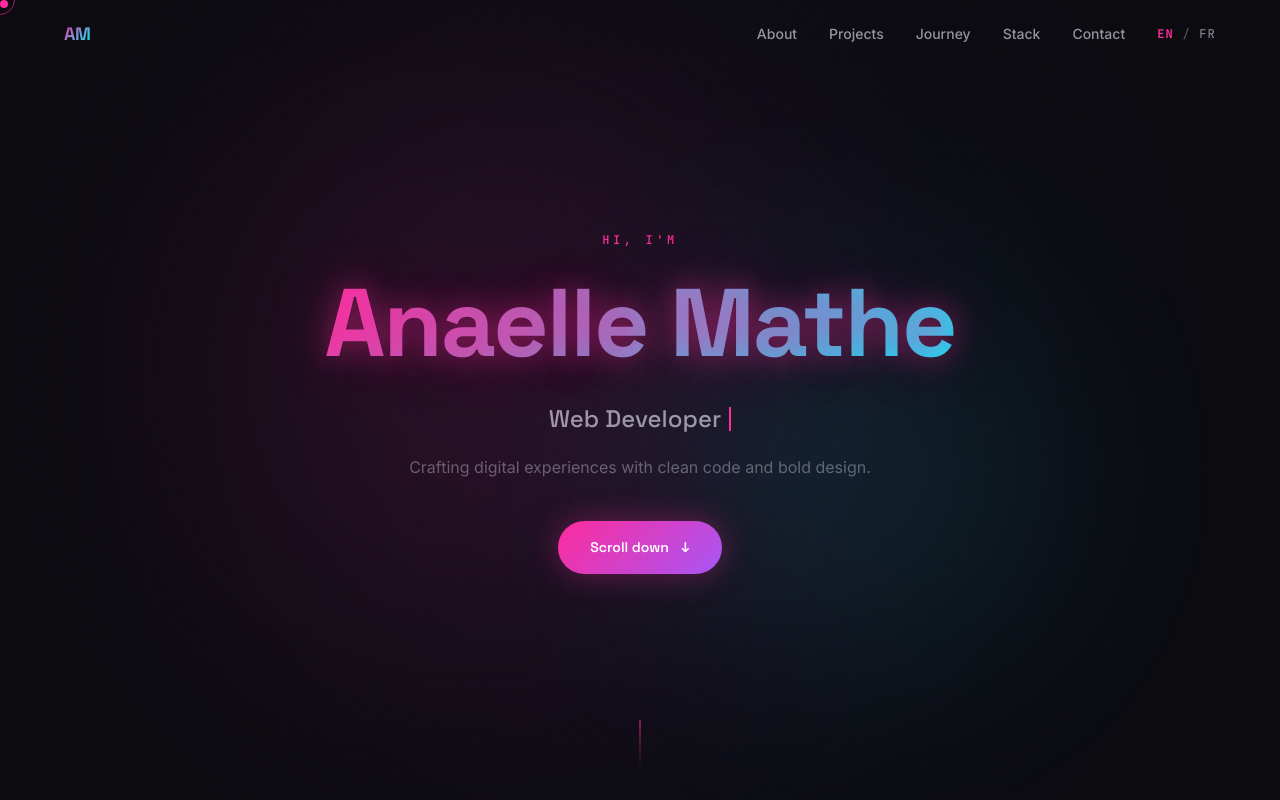
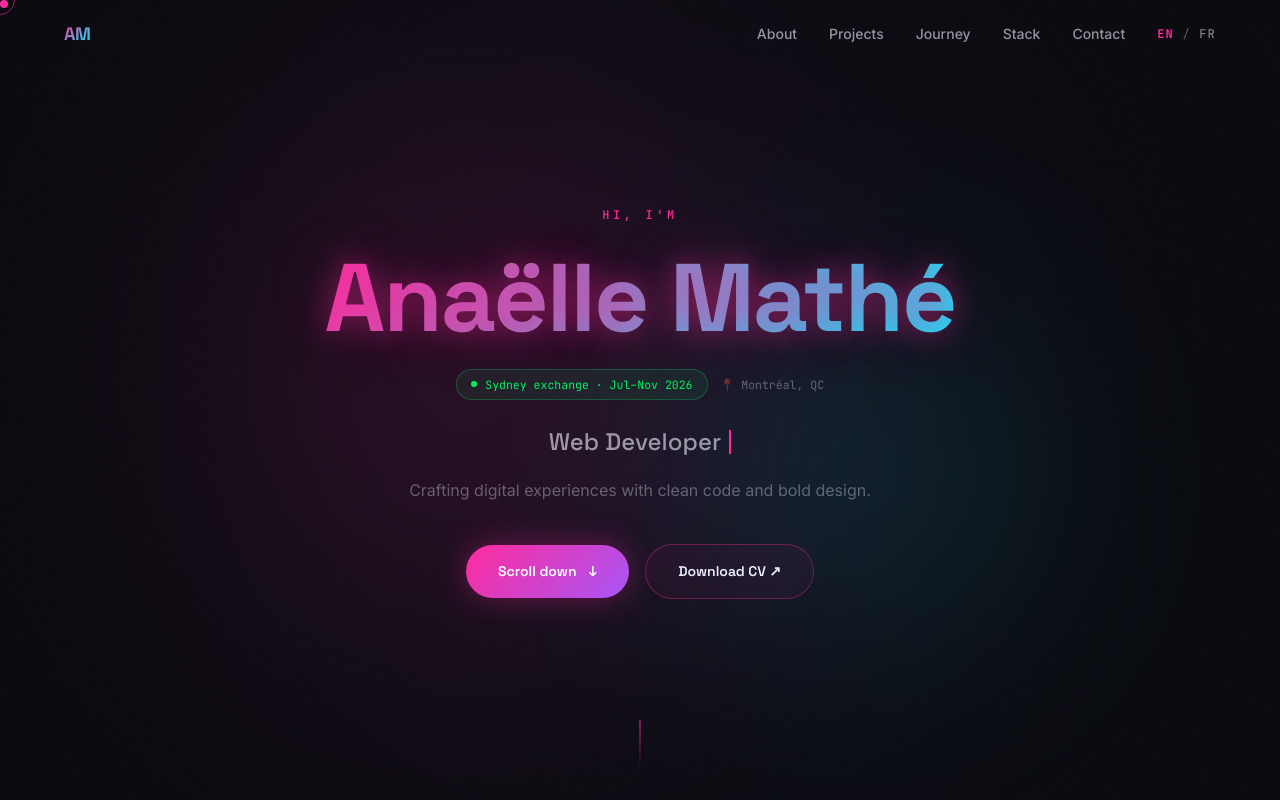
Before and after one commit to anaelle00/portfolio, a Next.js app: page /en in a window 1280 px wide. Shown: the top 800 px of the page. Built offline with nearby package versions, Linux system fonts and the light colour scheme.

Commit message:
content: add availability badge, location, and CV button to hero

```diff
--- a/messages/en.json
+++ b/messages/en.json
@@ -8,10 +8,13 @@
   },
   "hero": {
     "greeting": "Hi, I'm",
-    "name": "Anaelle Mathe",
+    "name": "Anaëlle Mathé",
     "roles": ["Software Engineer", "Web Developer", "Problem Solver", "Creative Coder"],
     "tagline": "Crafting digital experiences with clean code and bold design.",
-    "scrollHint": "Scroll down"
+    "scrollHint": "Scroll down",
+    "availability": "Sydney exchange · Jul–Nov 2026",
+    "location": "Montréal, QC",
+    "downloadCv": "Download CV"
   },
   "about": {
     "title": "About Me",
--- a/messages/fr.json
+++ b/messages/fr.json
@@ -8,10 +8,13 @@
   },
   "hero": {
     "greeting": "Salut, je suis",
-    "name": "Anaelle Mathe",
+    "name": "Anaëlle Mathé",
     "roles": ["Ingénieure Logicielle", "Développeuse Web", "Problem Solver", "Creative Coder"],
     "tagline": "Je crée des expériences numériques avec du code propre et un design audacieux.",
-    "scrollHint": "Défiler vers le bas"
+    "scrollHint": "Découvrir",
+    "availability": "Échange Sydney · Juil–Nov 2026",
+    "location": "Montréal, QC",
+    "downloadCv": "Télécharger CV"
   },
   "about": {
     "title": "À propos",
--- a/src/components/sections/Hero.tsx
+++ b/src/components/sections/Hero.tsx
@@ -134,10 +134,50 @@ export default function Hero() {
         <motion.div variants={fadeUp} initial="hidden" animate="visible" custom={0.45}>
           <h1
             className="hero-title gradient-text text-glow-pink"
-            style={{ fontFamily: "var(--font-display)", fontWeight: 700, marginBottom: "1.75rem" }}
+            style={{ fontFamily: "var(--font-display)", fontWeight: 700, marginBottom: "1.25rem" }}
           >
             {t("name")}
           </h1>
+        </motion.div>
+
+        {/* Availability badge + location */}
+        <motion.div
+          variants={fadeUp}
+          initial="hidden"
+          animate="visible"
+          custom={0.55}
+          style={{ display: "flex", alignItems: "center", justifyContent: "center", gap: "0.75rem", flexWrap: "wrap", marginBottom: "1.5rem" }}
+        >
+          <span
+            style={{
+              display: "inline-flex",
+              alignItems: "center",
+              gap: "0.5rem",
+              padding: "0.35rem 0.9rem",
+              borderRadius: "9999px",
+              background: "rgba(0,240,100,0.08)",
+              border: "1px solid rgba(0,240,100,0.25)",
+              fontFamily: "var(--font-mono)",
+              fontSize: "0.72rem",
+              color: "#00f064",
+            }}
+          >
+            <motion.span
+              animate={{ opacity: [1, 0.2, 1] }}
+              transition={{ duration: 2, repeat: Infinity, ease: "easeInOut" }}
+              style={{ display: "inline-block", width: "6px", height: "6px", borderRadius: "50%", background: "#00f064", flexShrink: 0 }}
+            />
+            {t("availability")}
+          </span>
+          <span
+            style={{
+              fontFamily: "var(--font-mono)",
+              fontSize: "0.72rem",
+              color: "var(--text-muted)",
+            }}
+          >
+            📍 {t("location")}
+          </span>
         </motion.div>
 
         {/* Typewriter */}
@@ -180,13 +220,13 @@ export default function Hero() {
           </p>
         </motion.div>
 
-        {/* CTA */}
+        {/* CTAs */}
         <motion.div
           variants={fadeUp}
           initial="hidden"
           animate="visible"
           custom={0.85}
-          style={{ marginTop: "2.5rem" }}
+          style={{ marginTop: "2.5rem", display: "flex", alignItems: "center", justifyContent: "center", gap: "1rem", flexWrap: "wrap" }}
         >
           <button
             onClick={scrollToAbout}
@@ -211,6 +251,24 @@ export default function Hero() {
               ↓
             </motion.span>
           </button>
+          <a
+            href="/cv.pdf"
+            target="_blank"
+            rel="noopener noreferrer"
+            className="inline-flex items-center gap-2 rounded-full font-semibold transition-all duration-300 hover:scale-105"
+            style={{
+              padding: "1rem 2rem",
+              fontSize: "0.875rem",
+              fontFamily: "var(--font-display)",
+              color: "var(--text-primary)",
+              border: "1px solid rgba(255,42,157,0.35)",
+              background: "rgba(255,42,157,0.05)",
+              cursor: "none",
+            }}
+            data-cursor-hover
+          >
+            {t("downloadCv")} ↗
+          </a>
         </motion.div>
       </div>
 
```
